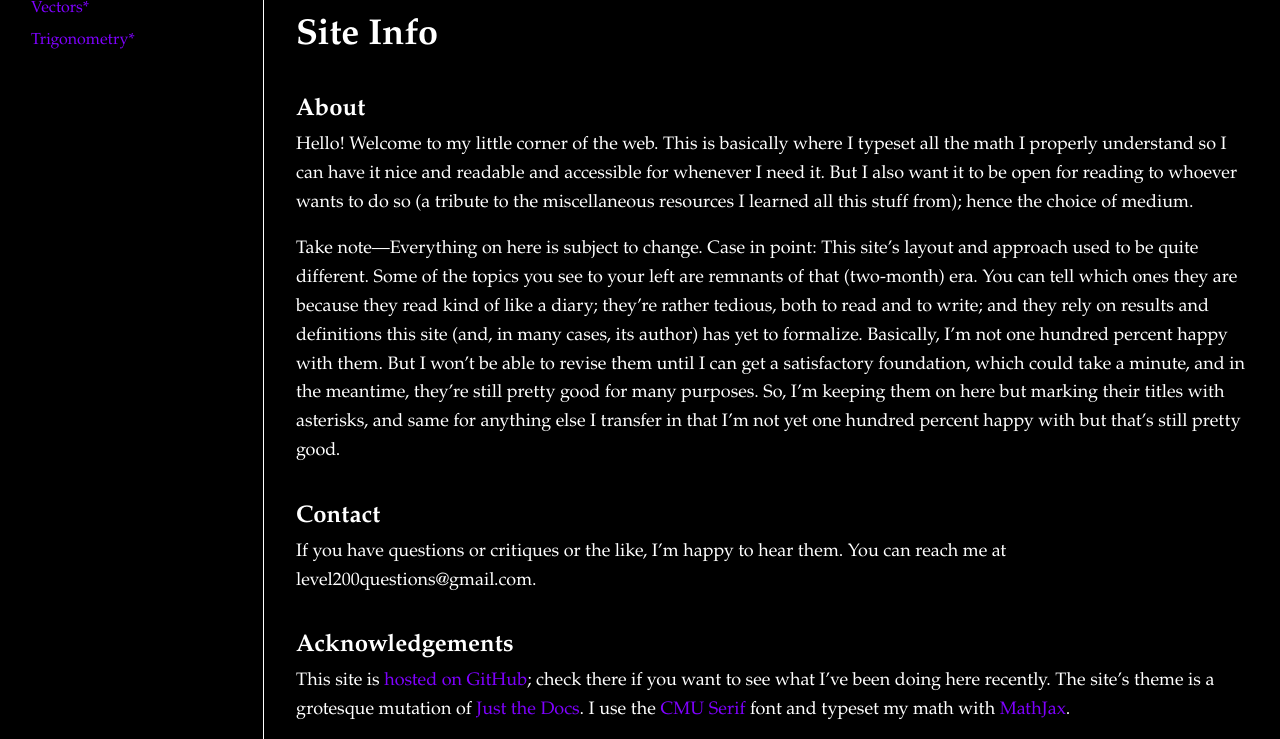
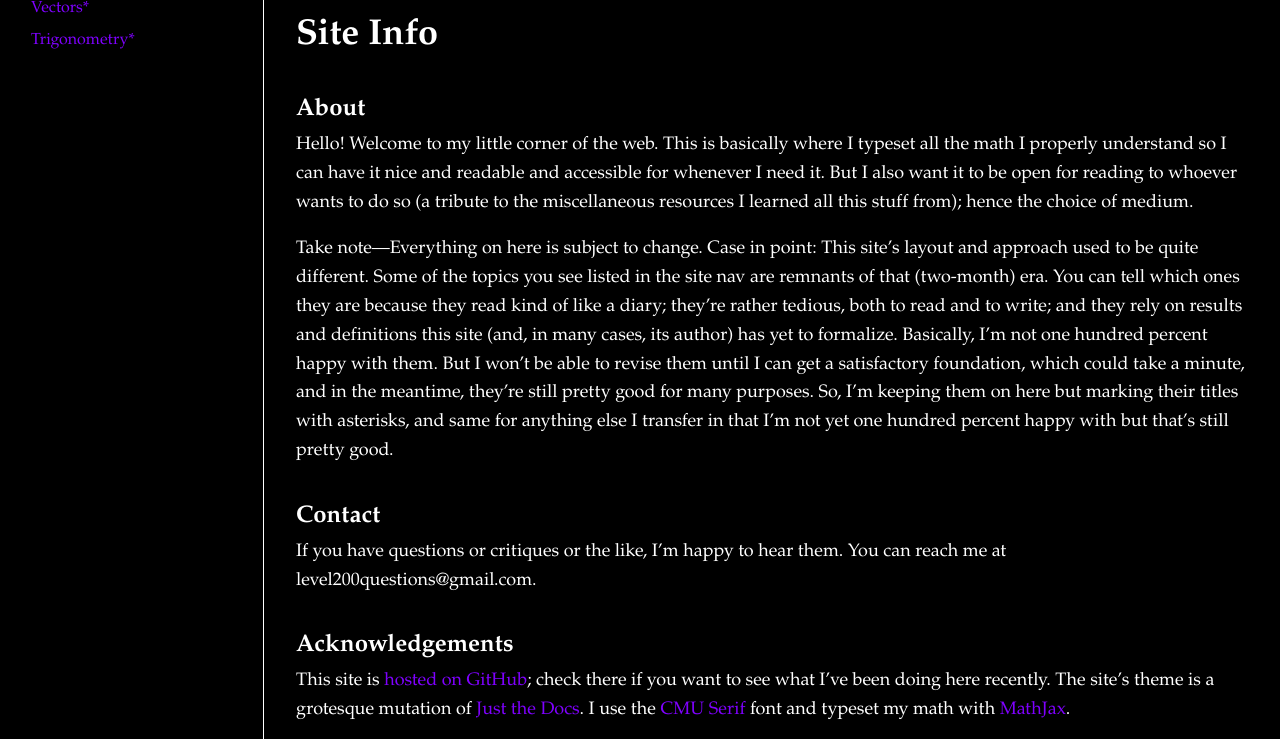
Before and after one commit to level-200/level-200.github.io, a Jekyll site: the page built from index.md, in a window 1280 px wide and 1007 px high, cut to the strip 164-903 px from the top of the window. Built offline with Jekyll 4.4.1, drawn with Linux system fonts in a browser that asks for light colours; cached includes are drawn as plain includes; some web fonts are replaced.

Commit message:
Tweak info page to make sense on mobile displays

```diff
--- a/index.md
+++ b/index.md
@@ -10,7 +10,7 @@ nav_exclude: true
 
 Hello! Welcome to my little corner of the web. This is basically where I typeset all the math I properly understand so I can have it nice and readable and accessible for whenever I need it. But I also want it to be open for reading to whoever wants to do so (a tribute to the miscellaneous resources I learned all this stuff from); hence the choice of medium.
 
-Take note—Everything on here is subject to change. Case in point: This site's layout and approach used to be quite different. Some of the topics you see to your left are remnants of that (two-month) era. You can tell which ones they are because they read kind of like a diary; they're rather tedious, both to read and to write; and they rely on results and definitions this site (and, in many cases, its author) has yet to formalize. Basically, I'm not one hundred percent happy with them. But I won't be able to revise them until I can get a satisfactory foundation, which could take a minute, and in the meantime, they're still pretty good for many purposes. So, I'm keeping them on here but marking their titles with asterisks, and same for anything else I transfer in that I'm not yet one hundred percent happy with but that's still pretty good.
+Take note—Everything on here is subject to change. Case in point: This site's layout and approach used to be quite different. Some of the topics you see listed in the site nav are remnants of that (two-month) era. You can tell which ones they are because they read kind of like a diary; they're rather tedious, both to read and to write; and they rely on results and definitions this site (and, in many cases, its author) has yet to formalize. Basically, I'm not one hundred percent happy with them. But I won't be able to revise them until I can get a satisfactory foundation, which could take a minute, and in the meantime, they're still pretty good for many purposes. So, I'm keeping them on here but marking their titles with asterisks, and same for anything else I transfer in that I'm not yet one hundred percent happy with but that's still pretty good.
 
 ## Contact
 
```
